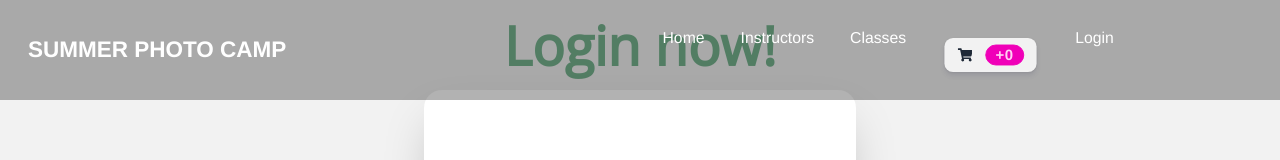
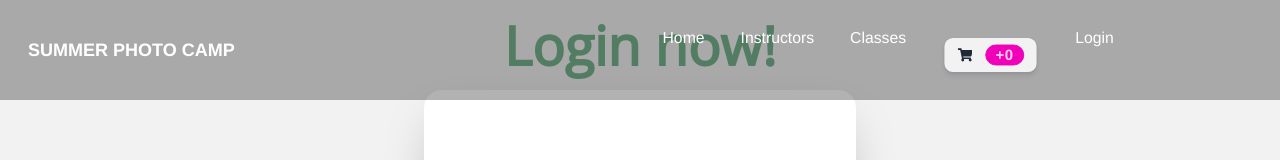
Before and after one commit to Ashrafulhiderjayed/SnapSkill-client, a React (Vite) app: page /login in a window 1280 px wide. Shown: the top 160 px of the page. Built offline with nearby package versions, Linux system fonts and the light colour scheme; no server answers.

Commit message:
horizontal scroll off

```diff
--- a/src/Pages/Shared/Navbar/Navbar.jsx
+++ b/src/Pages/Shared/Navbar/Navbar.jsx
@@ -103,7 +103,7 @@ const Navbar = () => {
               {navOptions}
             </ul>
           </div>
-          <a className='btn btn-ghost normal-case text-xl'>SUMMER PHOTO CAMP</a>
+          <a className='btn btn-ghost normal-case text-xl sm:text-base'>SUMMER PHOTO CAMP</a>
         </div>
         <div className='navbar-center hidden lg:flex'>
           <ul className='menu menu-horizontal px-1'>{navOptions}</ul>
--- a/src/main.jsx
+++ b/src/main.jsx
@@ -21,7 +21,7 @@ ReactDOM.createRoot(document.getElementById('root')).render(
     <AuthProvider>
     <HelmetProvider>
       <QueryClientProvider client={queryClient}>
-        <div className='max-w-screen-xl mx-auto'>
+        <div className='max-w-screen-xl mx-auto overflow-x-hidden'>
           <RouterProvider router={router} />
         </div>
       </QueryClientProvider>
```
